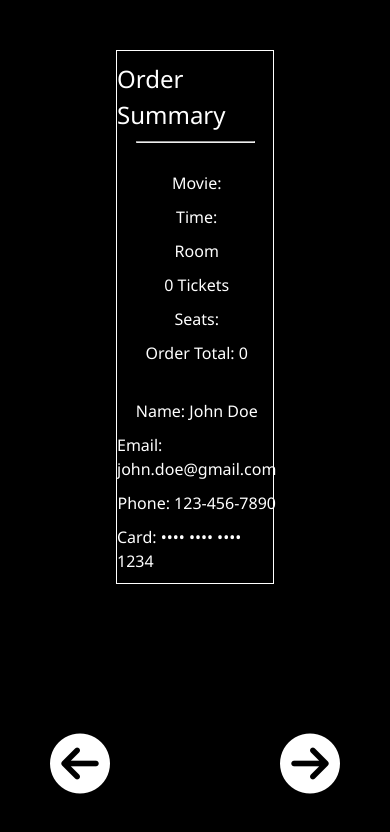
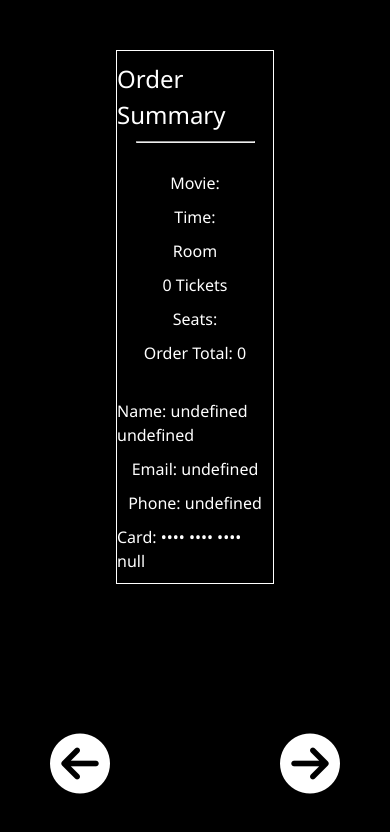
Before and after one commit to zilong-yang/360-seating, a React (Create React App) app in the folder client/: page /order-summary in a window 390 px wide. Shown: the top 832 px of the page. Built offline with nearby package versions, Linux system fonts and the light colour scheme.

Commit message:
Order summary displays the remaining info - user info is sent to and saved in App.js from checkout page - user info is sent as prop to order summary from App.js - user info includes name, email, phone, and card number
#55

```diff
--- a/client/src/App.js
+++ b/client/src/App.js
@@ -19,6 +19,9 @@ function App() {
     const [roomNumber, setRoomNumber] = useState(null);
     const [seats, setSeats] = useState([]);
     const [total, setTotal] = useState(0.0);
+
+    // user info
+    const [user, setUser] = useState({});
 
     return (
         <>
@@ -79,6 +82,7 @@ function App() {
                             }}
                             setters={{
                                 setTotal: setTotal,
+                                setUser: setUser,
                             }}
                         />
                     )} />
@@ -96,6 +100,7 @@ function App() {
                                 seats: seats,
                                 total: total,
                             }}
+                            user={user}
                         />
                     )}/>
                 </Switch>
--- a/client/src/Components/Checkout.js
+++ b/client/src/Components/Checkout.js
@@ -25,6 +25,7 @@ class Checkout extends React.Component {
         this.setState({
             [e.target.id]: e.target.value
         });
+        this.props.setters.setUser(this.state);
     }
 
     async componentDidMount() {
--- a/client/src/Components/OrderSummary.js
+++ b/client/src/Components/OrderSummary.js
@@ -5,9 +5,11 @@ import NextButton from "./NextButton";
 const OrderSummary = (props) => {
 
     const [order, ] = useState(props.order);
+    const [user, ] = useState(props.user);
 
     useEffect(() => {
-        console.log(order);
+        // console.log(order);
+        console.log(user);
     });
 
     return (
@@ -28,11 +30,11 @@ const OrderSummary = (props) => {
 
                     <br />
 
-                    {/*TODO: fill in with information from checkout page*/}
-                    <p>Name: {"John Doe"}</p>
-                    <p>Email: {"john.doe@gmail.com"}</p>
-                    <p>Phone: {"123-456-7890"}</p>
-                    <p>Card: {"•••• •••• •••• 1234"}</p>
+                    <p>Name: {`${user.fname} ${user.lname}`}</p>
+                    <p>Email: {`${user.email}`}</p>
+                    <p>Phone: {`${user.phone}`}</p>
+                    <p>Card: {`•••• •••• •••• ${user.ccnum ?
+                        user.ccnum.substring(user.ccnum.length - 4) : null}`}</p>
                 </div>
             </div>
 
```
